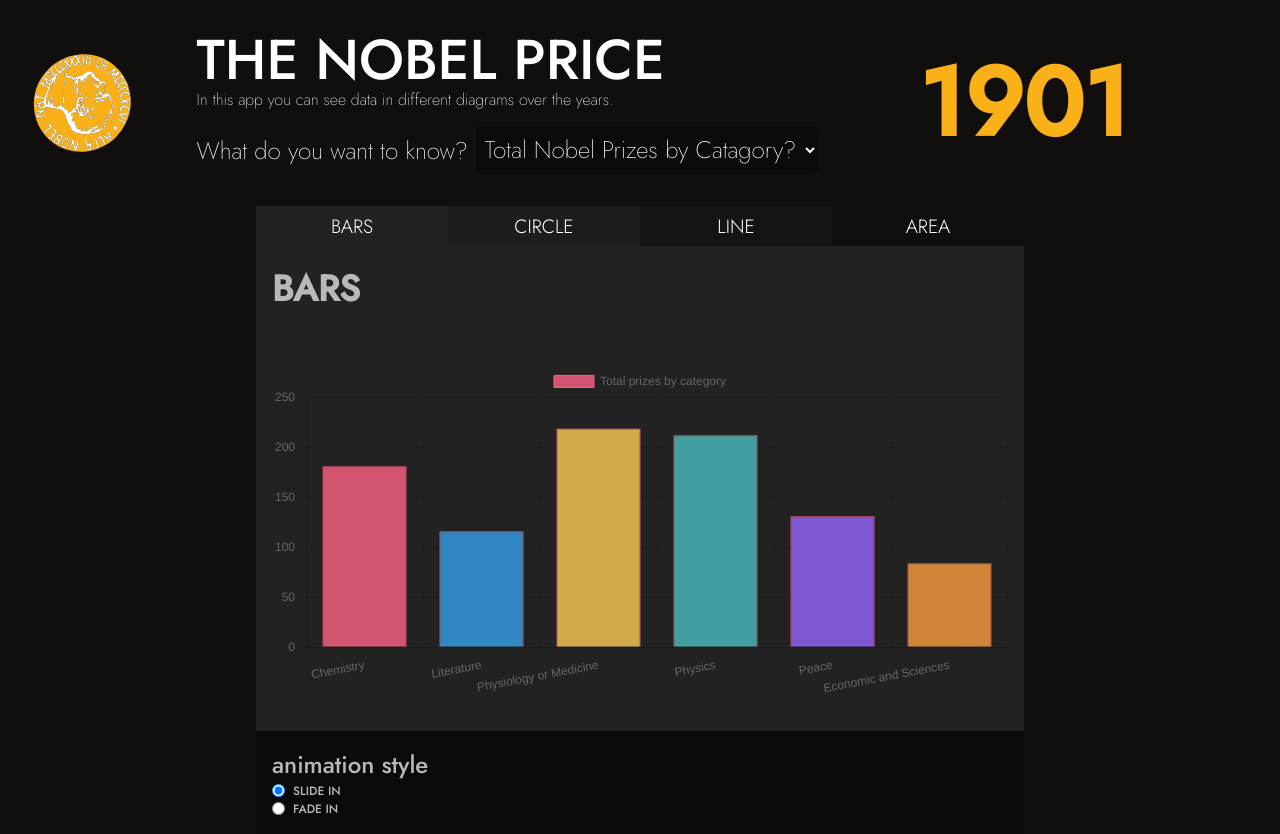
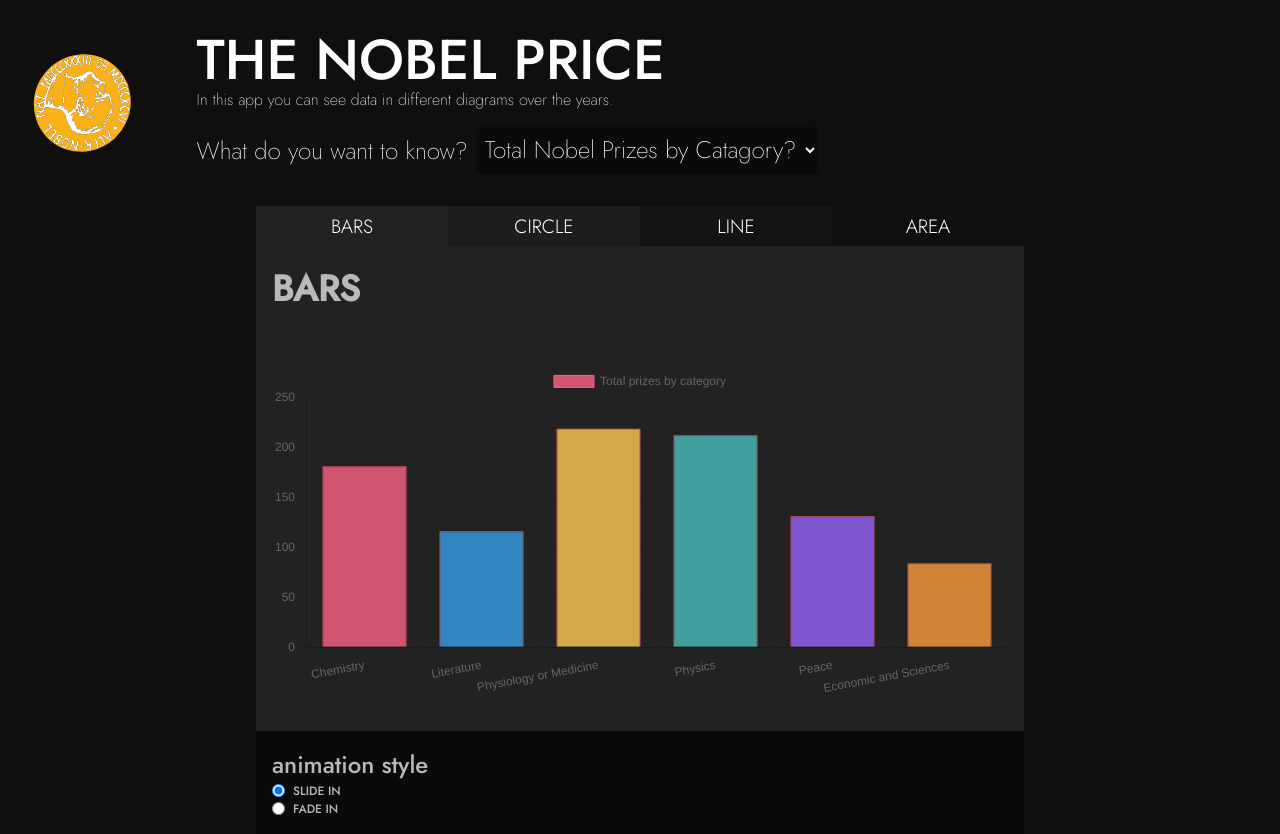
Before and after one commit to Pellehakman/pelle-UX, a React (Vite) app: page / in a window 1280 px wide. Built offline with nearby package versions, Linux system fonts and the light colour scheme.

Commit message:
Update App.tsx

```diff
--- a/src/App.tsx
+++ b/src/App.tsx
@@ -1,4 +1,4 @@
-import { useState, useEffect, SetStateAction } from 'react'
+import { useState, useEffect, SetStateAction, useRef } from 'react'
 import './app.scss'
 import { Years, Gender } from './models/data'
 import logo from './assets/Nobel_logo.svg'
@@ -29,9 +29,13 @@ function App() {
   const [displayYear, setDisplayYear] = useState<string>('1901')
   const [toggleState, setToggleState] = useState(1);
   const [question, setQuestion] = useState<string>('Total prizes by category')
-  const [overlay, setOverlay] = useState<boolean>(false);
+
   const [chartData, setChartData ] = useState<Object[]>([])
   const [whatAnimation, setWhatAnimation] = useState<any>('slideIn')
+  const [overlayYears, setOverlayYears] = useState<boolean>(false);
+  const [overlay, setOverlay] = useState<boolean>(false);
+
+
 
   let digits = displayYear.split('')
 
@@ -40,6 +44,7 @@ function App() {
       setWhatAnimation(value)
   }
 // slide and fade
+
   useEffect(()=> {
     anime({
       targets: '.fadeIn',
@@ -89,6 +94,8 @@ useEffect(()=> {
     loop: false
   })
 }, [toggleState])
+
+
 
 
 // chart JS options and data
@@ -240,12 +247,16 @@ let totalGender:any = {
 // WHAT TO SHOW AND NOT SHOW
 const displayData = () => {
   if (question === 'All prizes by year'){
+    setOverlayYears(true)
     setOverlay(true)
     setChartData(winnerByYear)
   } if (question === 'Total prizes by gender'){
+    setOverlayYears(false)
     setOverlay(false)
     setChartData(totalGender)
+
   } if (question === 'Total prizes by category'){
+    setOverlayYears(false)
     setOverlay(false)
     setChartData(winStatistics)
   }
@@ -292,8 +303,9 @@ useEffect(()=> {
 
         </div>
           <div className="year-container">
+          {overlayYears &&
             <h1 className="display-year">{digits}</h1>
-
+          }
           </div>
       </div>
 
```
